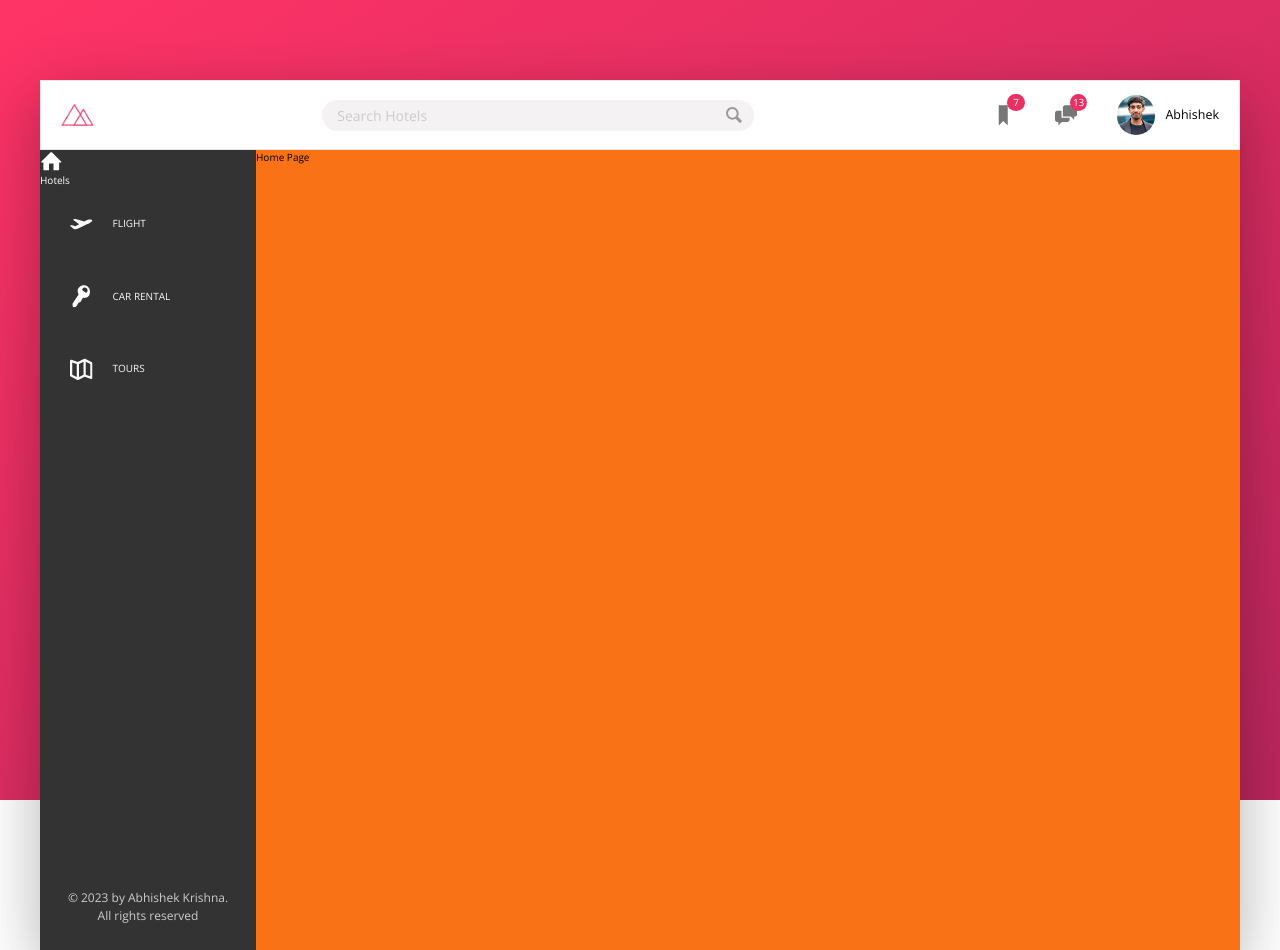
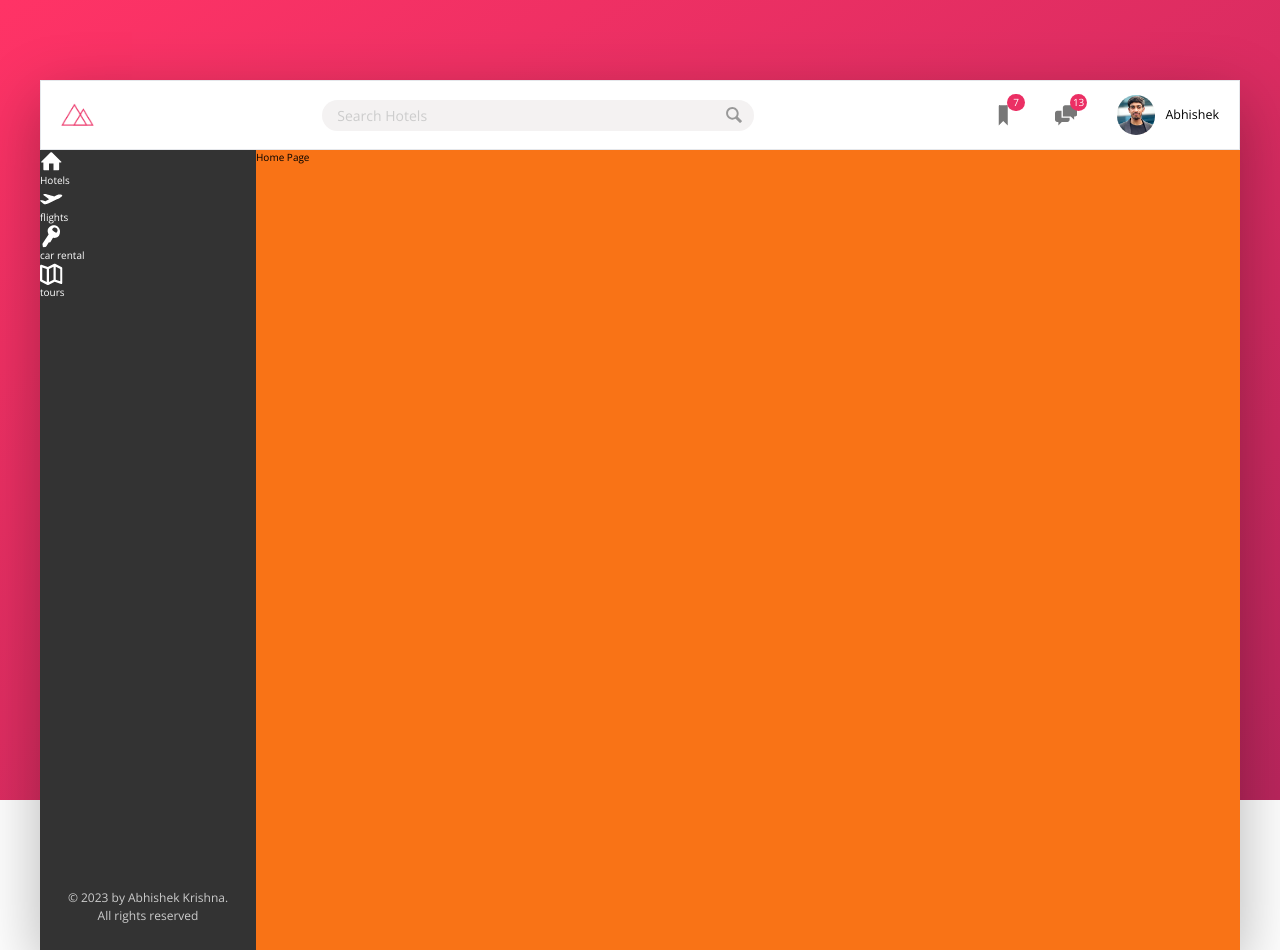
Before and after one commit to CypherAk007/Trillio-React-App, a React (Vite) app: page / in a window 1280 px wide. Built offline with nearby package versions, Linux system fonts and the light colour scheme.

Commit message:
nav bar completed with animation

```diff
--- a/src/components/SideBar.Module.scss
+++ b/src/components/SideBar.Module.scss
@@ -20,7 +20,7 @@
         width: 3px;
         background-color: var(--color-primary);
         transform: scaleY(0);
-        transition: transform 1s ;
+        transition: transform .2s, width .4s cubic-bezier(1,0,0,1) .2s ;
     }
     &__link:link,
     &__link:visited{
@@ -30,11 +30,18 @@
         display: block;
         display: flex;
         align-items: center;
-        padding:1.5rem  3rem
+        padding:1.5rem  3rem ;
+        position: relative;
+        z-index:10
     }
     &__icon{}
-    &__item:hover::before{
+    &__item:hover::before,
+    &__item--active::before{
         transform: scaleY(1);
-        // width: 100%;
+        width: 100%;
+    }
+    &__item--active{
+        background-color: red;
+        color: black;
     }
 }
--- a/src/components/SideBar.jsx
+++ b/src/components/SideBar.jsx
@@ -15,28 +15,28 @@ const SideBar = ()=>{
                         <span>Hotels</span>
                     </NavLink>
                 </li>
-                <li className={`${classes['side-nav__item']} py-4 relative before:absolute before:content-[''] before:top-0 before:left-0 before:-bg--color-primary-light before:w-[3px] before:translate-y-0 before:transition-transform hover:before:scale-y-100 hover:before:w-full  ` }>
-                    <NavLink to='' className={`${classes['side-nav-link']} -text--color-grey-light-1 uppercase  flex  items-center py-6 px-12 `}>
+                <li className={`${classes['side-nav__item']} ` }>
+                    <NavLink to='' className={`${classes['side-nav__link']}`}>
                         <svg className={`${classes['side-nav__icon'] } h-9 w-9 fill-current mr-8 `}>
                             <use xlinkHref="../../public/sprite.svg#icon-aircraft-take-off"></use>
                         </svg>
-                        <span>Flight</span>
+                        <span>flights</span>
                     </NavLink>
                 </li>
-                <li className={`${classes['side-nav__item']} py-4 relative before:absolute before:content-[''] before:top-0 before:left-0 before:-bg--color-primary-light before:w-[3px] before:translate-y-0 before:transition-transform hover:before:scale-y-100 hover:before:w-full  ` }>
-                    <NavLink to='' className={`${classes['side-nav-link']} -text--color-grey-light-1 uppercase  flex  items-center py-6 px-12 `}>
+                <li className={`${classes['side-nav__item']} ` }>
+                    <NavLink to='' className={`${classes['side-nav__link']}`}>
                         <svg className={`${classes['side-nav__icon'] } h-9 w-9 fill-current mr-8 `}>
                             <use xlinkHref="../../public/sprite.svg#icon-key"></use>
                         </svg>
-                        <span>Car rental</span>
+                        <span>car rental</span>
                     </NavLink>
                 </li>
-                <li className={`${classes['side-nav__item']} py-4 relative before:absolute before:content-[''] before:top-0 before:left-0 before:-bg--color-primary-light before:w-[3px] before:translate-y-0 before:transition-transform hover:before:scale-y-100 hover:before:w-full  ` }>
-                    <NavLink to='' className={`${classes['side-nav-link']} -text--color-grey-light-1 uppercase  flex  items-center py-6 px-12 `}>
+                <li className={`${classes['side-nav__item']} ` }>
+                    <NavLink to='' className={`${classes['side-nav__link']}`}>
                         <svg className={`${classes['side-nav__icon'] } h-9 w-9 fill-current mr-8 `}>
                             <use xlinkHref="../../public/sprite.svg#icon-map"></use>
                         </svg>
-                        <span>Tours</span>
+                        <span>tours</span>
                     </NavLink>
                 </li>
 
```
